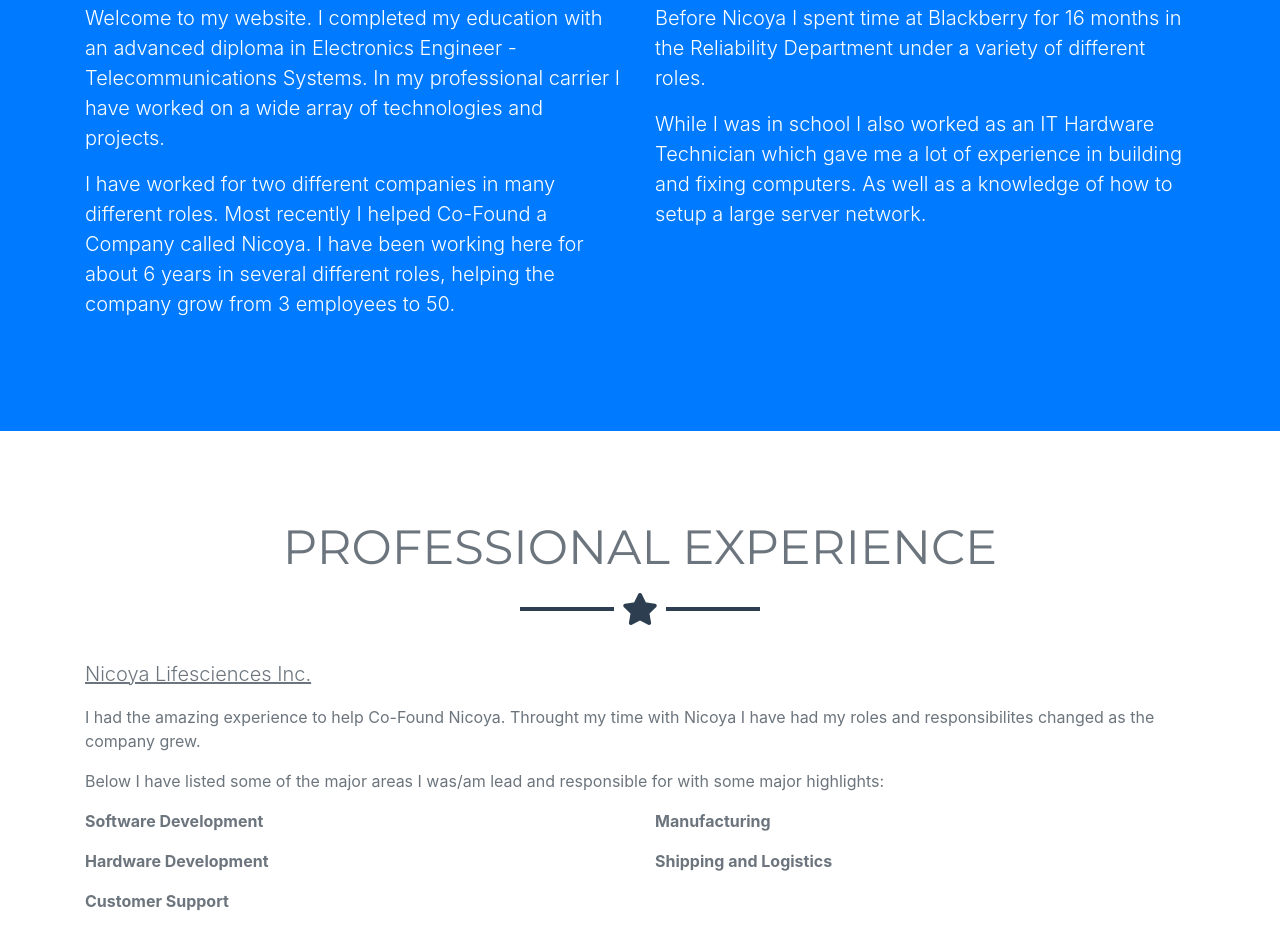
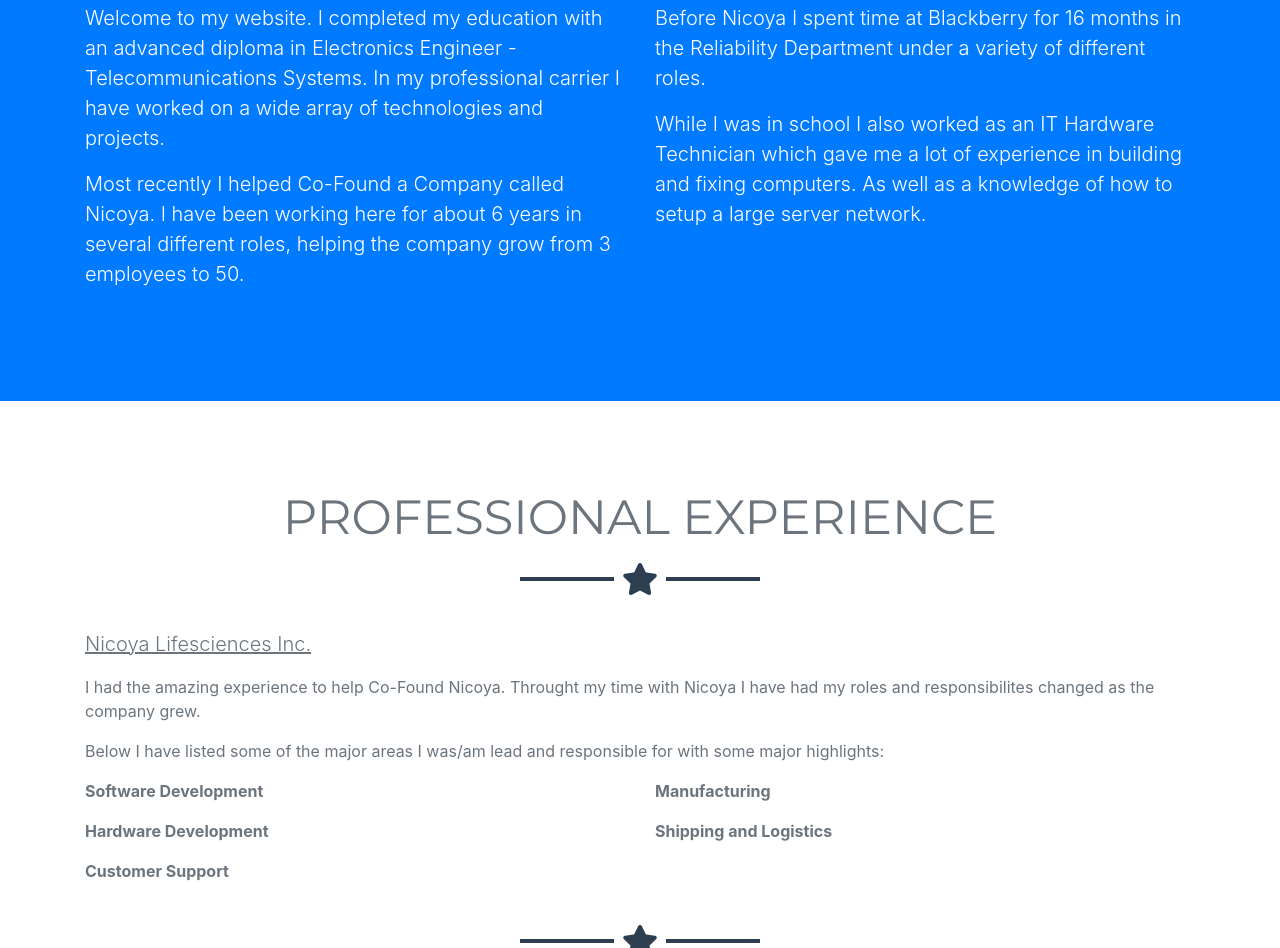
Before and after one commit to thefitz7/ShawnFitzpatrick.github.io, a website with bundled scripts: page index.html in a window 1280 px wide. Shown: the part 1747-2695 px from the top of the page. Built offline with nearby package versions, Linux system fonts and the light colour scheme; files whose address does not match are found by name.

Commit message:
fixing grammar error

```diff
--- a/index.html
+++ b/index.html
@@ -129,9 +129,9 @@
           <p class="lead">Welcome to my website. I completed my education with an advanced
           diploma in Electronics Engineer - Telecommunications Systems. In my professional
           carrier I have worked on a wide array of technologies and projects.</p>
-          <p class="lead">I have worked for two different companies in many different roles.
-          Most recently I helped Co-Found a Company called Nicoya. I have been working here for about 6 years
-          in several different roles, helping the company grow from 3 employees to 50.</p>
+          <p class="lead">Most recently I helped Co-Found a Company called Nicoya. I have
+            been working here for about 6 years in several different roles, helping the company
+            grow from 3 employees to 50.</p>
         </div>
         <div class="col-lg-6 mr-auto">
           <p class="lead">Before Nicoya
```
